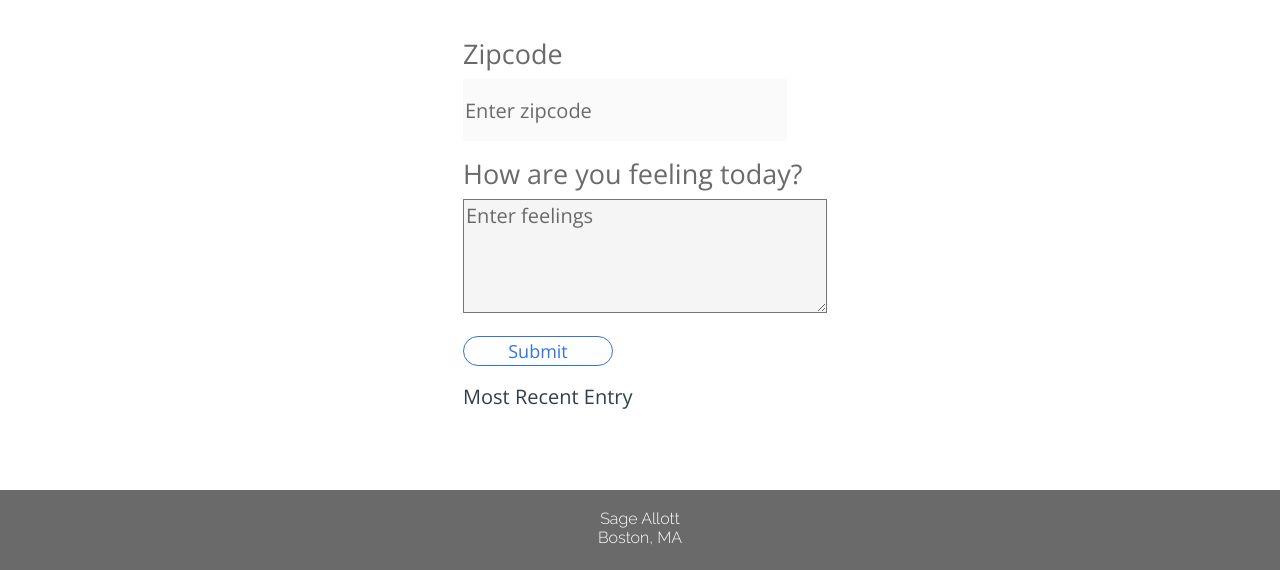
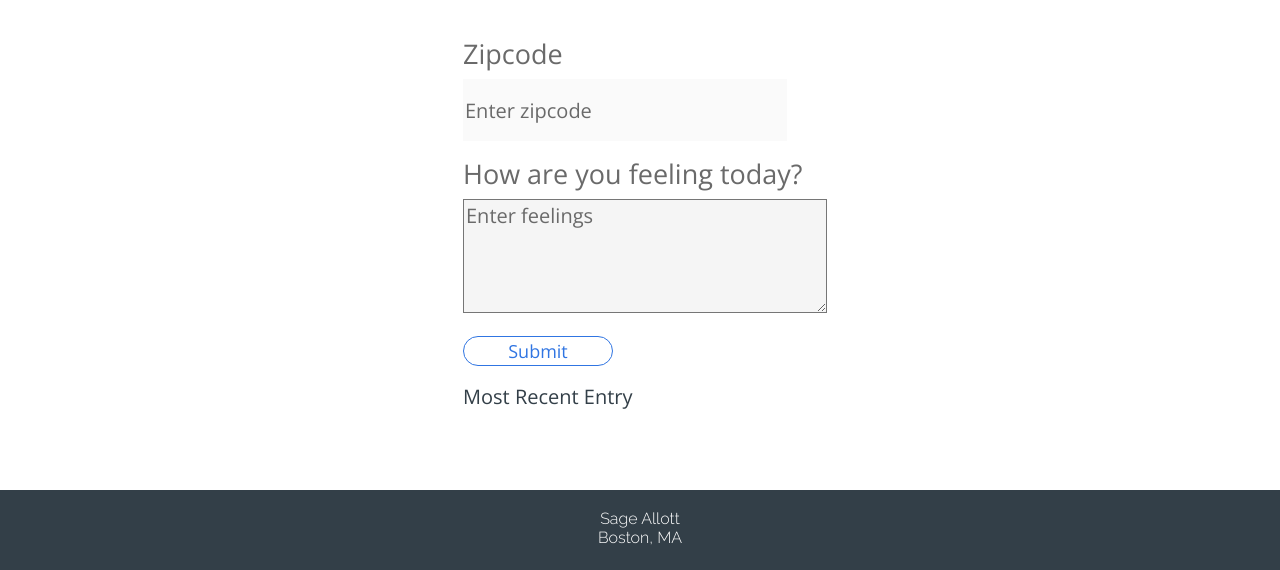
Before and after one commit to sageallott/weather-journal-app, a website: page website/index.html in a window 1280 px wide. Shown: the part 382-952 px from the top of the page. Drawn offline with nearby package versions, Linux system fonts and the light colour scheme; a web font is replaced by a local one.

Commit message:
final commit

```diff
--- a/website/style.css
+++ b/website/style.css
@@ -150,7 +150,7 @@ button:focus {
 }
 
 footer{
-    background: #6a6a6a;
+    background: #333f48;
     width: 100%;
     color: #fff;
     text-align: center;
```
Also changed, not shown: 1 other file.
